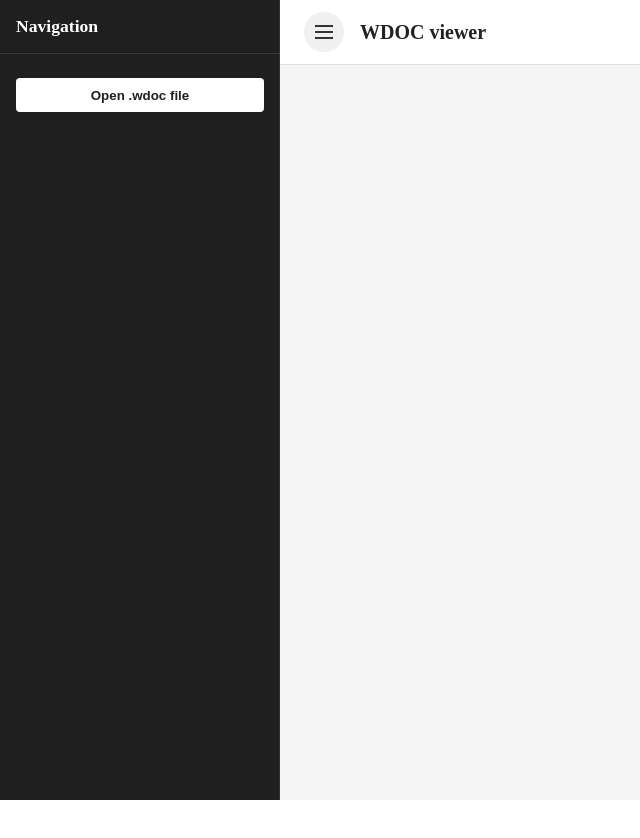
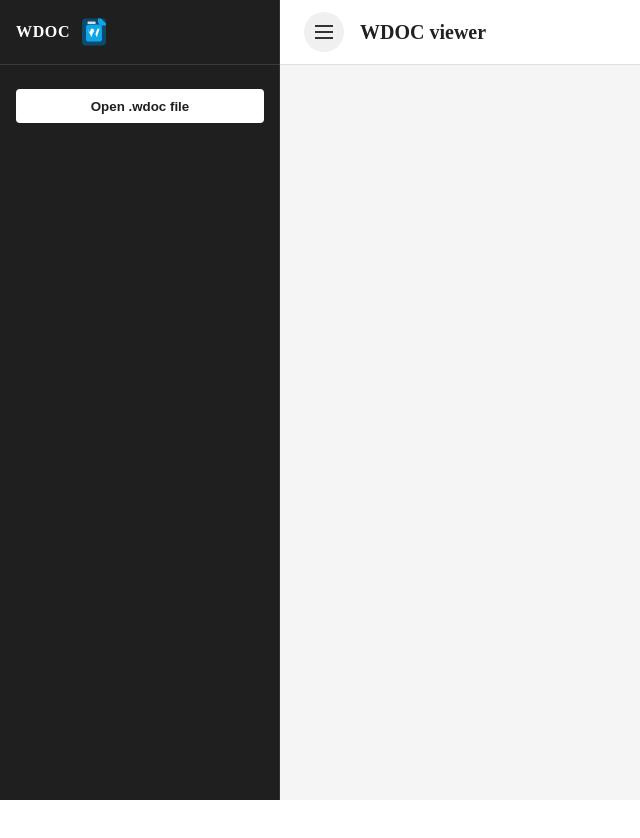
Before and after one commit to wdoc-info/wdocviewer, an Angular app: page / in a window 1280 px wide. Shown: the top 838 px of the page, without its empty margins (0-640 px from the left). Built offline with nearby package versions, Linux system fonts and the light colour scheme.

Commit message:
Add WDOC branding to navbar

```diff
--- a/src/app/navbar/navbar.component.css
+++ b/src/app/navbar/navbar.component.css
@@ -21,9 +21,21 @@
   border-bottom: 1px solid rgba(255, 255, 255, 0.12);
 }
 
-.title {
-  font-size: 1.1rem;
+.brand {
+  display: flex;
+  align-items: center;
+  gap: 0.5rem;
   font-weight: 600;
+}
+
+.brand-text {
+  text-transform: uppercase;
+  letter-spacing: 0.04em;
+}
+
+.brand-logo {
+  width: 32px;
+  height: 32px;
 }
 
 .close-btn {
--- a/src/app/navbar/navbar.component.html
+++ b/src/app/navbar/navbar.component.html
@@ -1,6 +1,9 @@
 <aside class="sidenav" aria-label="Document navigation">
   <header class="sidenav-header">
-    <div class="title">Navigation</div>
+    <div class="brand">
+      <span class="brand-text">wdoc</span>
+      <img src="assets/logo.svg" alt="WDOC logo" class="brand-logo" />
+    </div>
     <button
       class="close-btn"
       (click)="onCloseNav()"
```
Also changed, not shown: src/assets/logo.svg (added).
